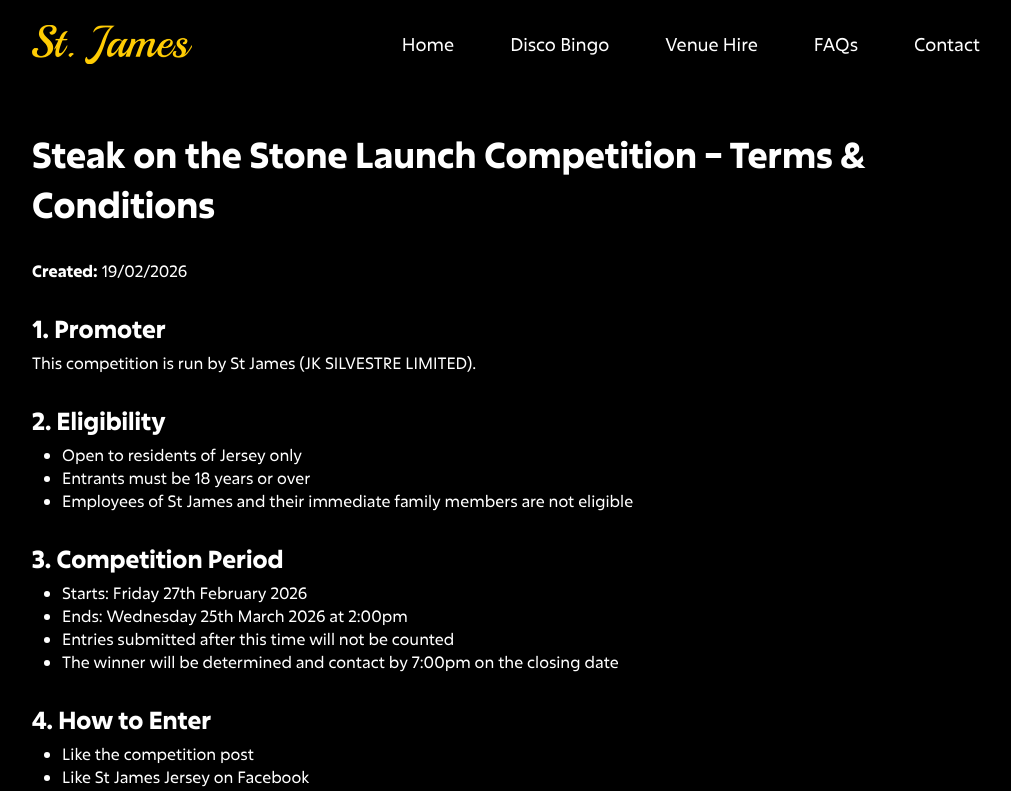
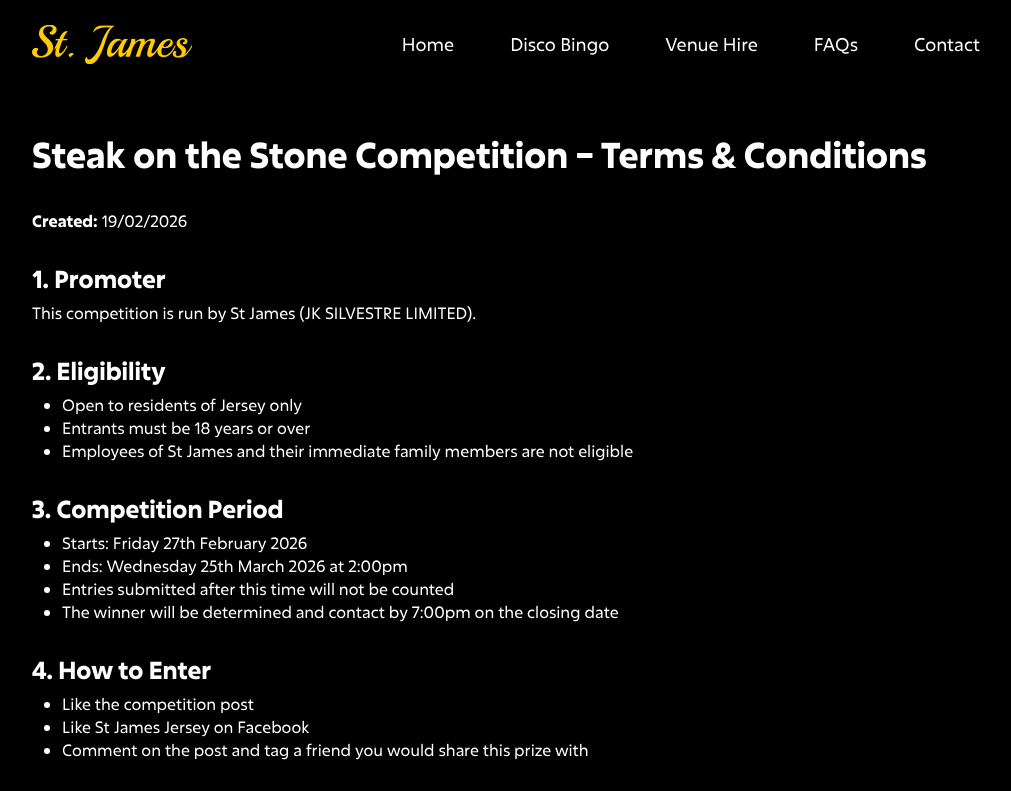
Before and after one commit to stjamesjsy/website, a Next.js app: page /terms/steak-stone-launch-comp in a window 1280 px wide. Shown: the top 791 px of the page, without its empty margins (126-1137 px from the left). Built offline with nearby package versions, Linux system fonts and the light colour scheme.

Commit message:
Change title

```diff
--- a/src/pages/terms/steak-stone-launch-comp/index.tsx
+++ b/src/pages/terms/steak-stone-launch-comp/index.tsx
@@ -12,7 +12,7 @@
                 <Navbar />
                 <Container>
                     <div className={styles.content}>
-                        <h1>Steak on the Stone Launch Competition – Terms & Conditions</h1>
+                        <h1>Steak on the Stone Competition – Terms & Conditions</h1>
 
                         <p><strong>Created:</strong> 19/02/2026</p>
 
```
